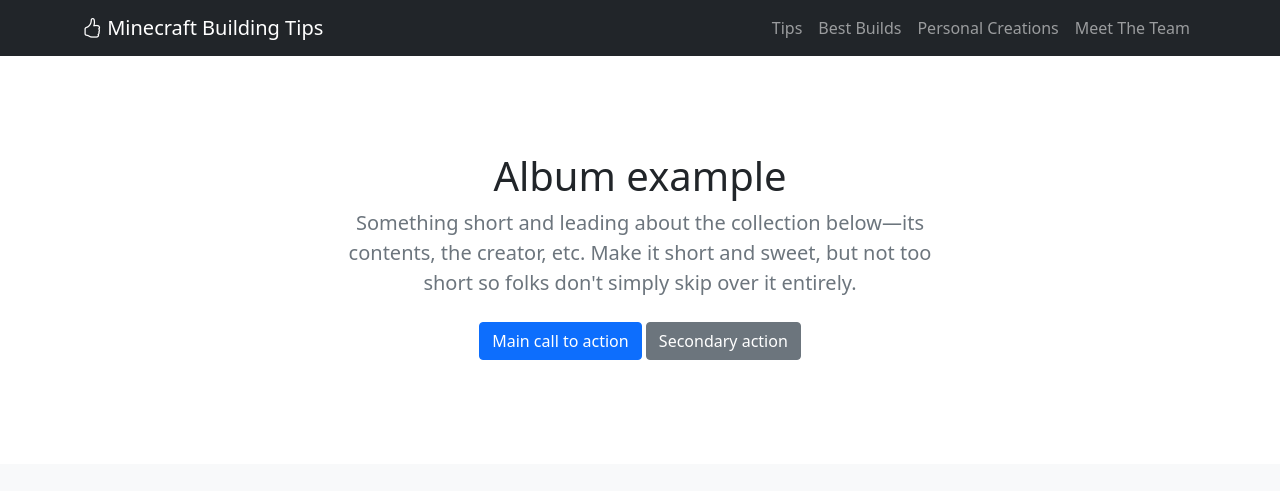
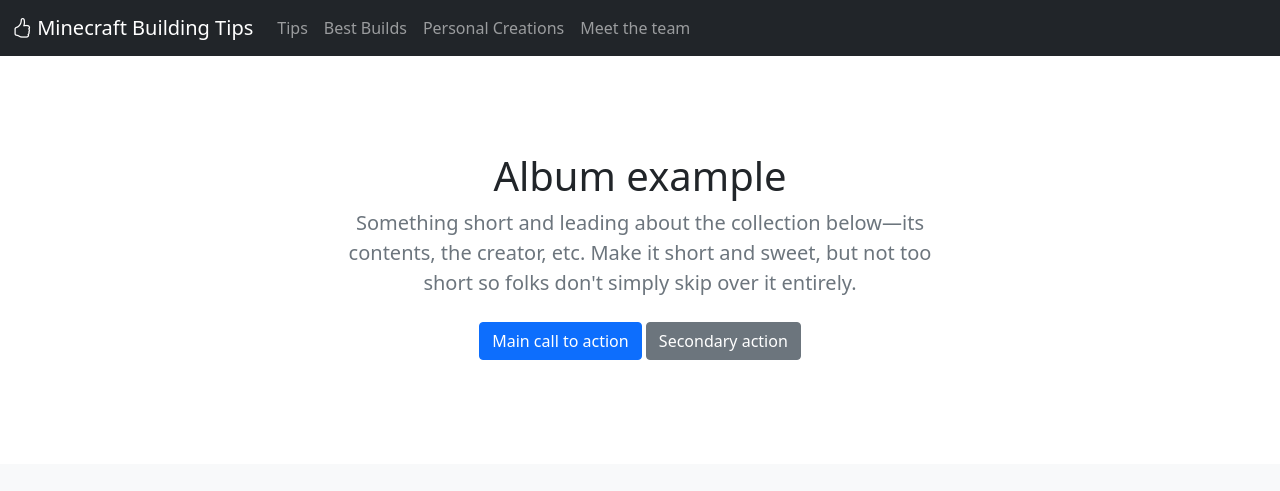
Before and after one commit to Andrew-Perry/website, a plain HTML site: page index.html in a window 1280 px wide. Shown: the top 491 px of the page. Drawn offline with nearby package versions, Linux system fonts and the light colour scheme; a script that the page names is missing.

Commit message:
Update index.html

```diff
--- a/index.html
+++ b/index.html
@@ -21,18 +21,29 @@
 
     <body>
 
-        <nav class='navbar navbar-dark bg-dark navbar-expand'>
-            <div class='container'>
-                <a class='navbar-brand' href='index.html'><i class='bi bi-hand-thumbs-up'></i> Minecraft Building Tips</a>
-
-                <ul class='navbar-nav'>
-                    <li class='nav-item'><a class='nav-link' href='tips.html'>Tips</a></li>
-                    <li class='nav-item'><a class='nav-link' href='gallery.html'>Best Builds</a></li>
-                    <li class='nav-item'><a class='nav-link' href='ourbuilds.html'>Personal Creations</a></li>
-                    <li class='nav-item'><a class='nav-link' href='mtt.html'>Meet The Team</a></li>
-
-                </ul>
-            </div>
+        <nav class="navbar navbar-expand-md navbar-dark bg-dark">
+              <div class="container-fluid">
+                  <a class="navbar-brand" href="index.html"><i class='bi bi-hand-thumbs-up'></i> Minecraft Building Tips</a>
+                  <button class="navbar-toggler" type="button" data-bs-toggle="collapse" data-bs-target="#main-nav">
+                      <span class="navbar-toggler-icon"></span>
+                  </button>
+                  <div class="collapse navbar-collapse" id="main-nav">
+                      <ul class="navbar-nav">
+                          <li class="nav-item">
+                              <a class="nav-link" href="tips.html">Tips</a>
+                          </li>
+                          <li class="nav-item">
+                              <a class="nav-link" href="gallery.html">Best Builds</a>
+                          </li>
+                          <li class="nav-item">
+                              <a class="nav-link" href="ourbuilds.html">Personal Creations</a>
+                          </li>
+                          <li class="nav-item">
+                              <a class="nav-link" href="mtt.html">Meet the team</a>
+                          </li>
+                      </ul>
+                  </div>
+              </div>
         </nav>
 
         <main>
```
